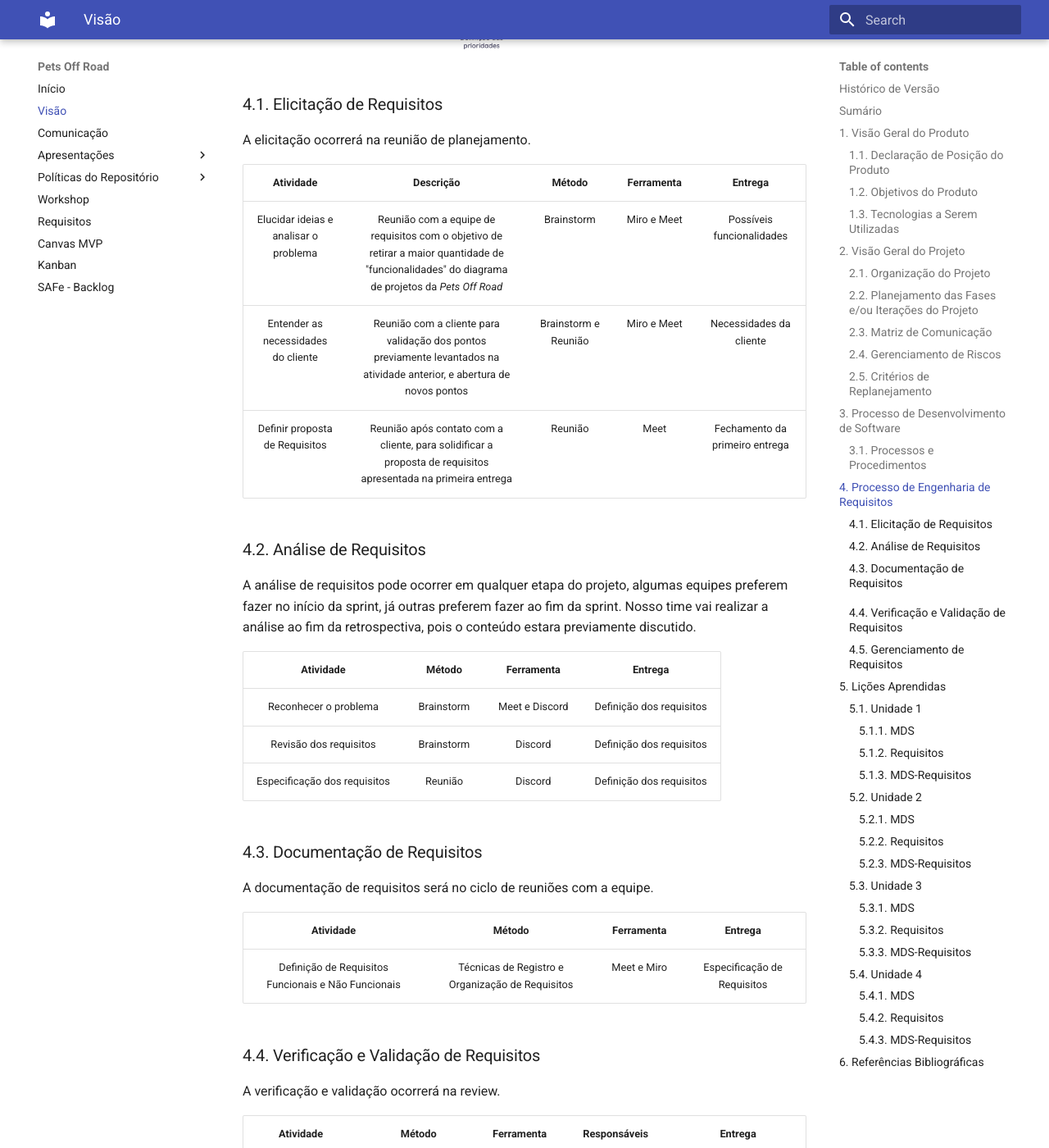
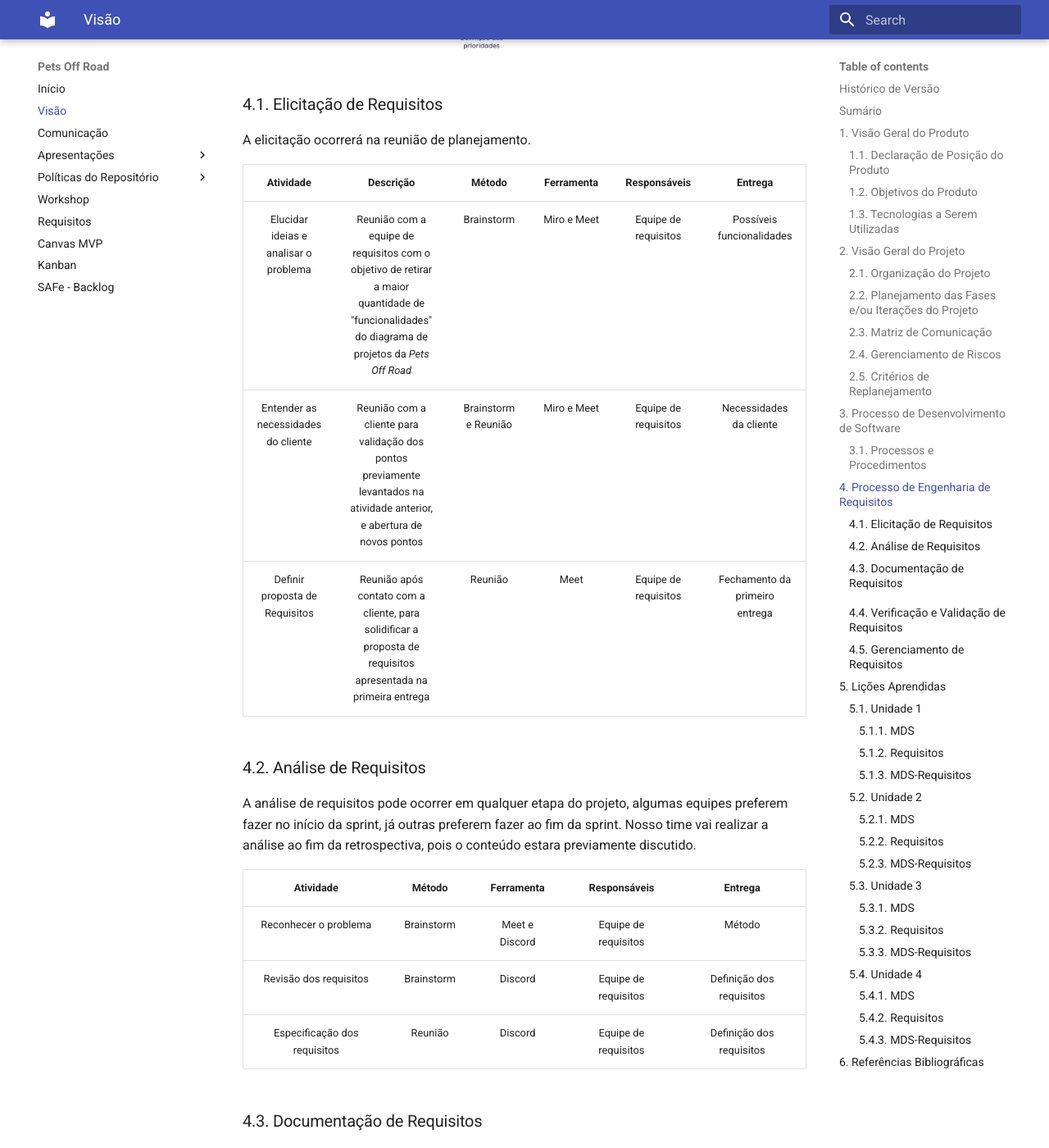
Before and after one commit to mdsreq-fga-unb/2022.1-pets-off-road, an MkDocs documentation site: the page built from docs/doc_visao.md, in a window 1280 px wide and 1400 px high, scrolled down 8985 px. Shown: the whole window at 82% size. Built offline with MkDocs 1.6.1 and Material for MkDocs 9.7.7, drawn with Linux system fonts in a browser that asks for light colours; some of the changed text lies outside the part shown.

Commit message:
Adicionando responsáveis pelas atividades de ER

```diff
--- a/docs/doc_visao.md
+++ b/docs/doc_visao.md
@@ -180,11 +180,11 @@ A equipe do projeto decidiu utilizar uma abordagem ágil para a Engenharia de Re
 
 A elicitação ocorrerá na reunião de planejamento.
 
-|               Atividade               |                                                                    Descrição                                                                    |        Método        | Ferramenta  |            Entrega             |
-| :-----------------------------------: | :---------------------------------------------------------------------------------------------------------------------------------------------: | :------------------: | :---------: | :----------------------------: |
-| Elucidar ideias e analisar o problema | Reunião com a equipe de requisitos com o objetivo de retirar a maior quantidade de "funcionalidades" do diagrama de projetos da _Pets Off Road_ |      Brainstorm      | Miro e Meet |   Possíveis funcionalidades    |
-|  Entender as necessidades do cliente  |            Reunião com a cliente para validação dos pontos previamente levantados na atividade anterior, e abertura de novos pontos             | Brainstorm e Reunião | Miro e Meet |    Necessidades da cliente     |
-|    Definir proposta de Requisitos     |                  Reunião após contato com a cliente, para solidificar a proposta de requisitos apresentada na primeira entrega                  |       Reunião        |    Meet     | Fechamento da primeiro entrega |
+|               Atividade               |                                                                    Descrição                                                                    |        Método        | Ferramenta  |     Responsáveis     |            Entrega             |
+| :-----------------------------------: | :---------------------------------------------------------------------------------------------------------------------------------------------: | :------------------: | :---------: | :------------------: | :----------------------------: |
+| Elucidar ideias e analisar o problema | Reunião com a equipe de requisitos com o objetivo de retirar a maior quantidade de "funcionalidades" do diagrama de projetos da _Pets Off Road_ |      Brainstorm      | Miro e Meet | Equipe de requisitos |   Possíveis funcionalidades    |
+|  Entender as necessidades do cliente  |            Reunião com a cliente para validação dos pontos previamente levantados na atividade anterior, e abertura de novos pontos             | Brainstorm e Reunião | Miro e Meet | Equipe de requisitos |    Necessidades da cliente     |
+|    Definir proposta de Requisitos     |                  Reunião após contato com a cliente, para solidificar a proposta de requisitos apresentada na primeira entrega                  |       Reunião        |    Meet     | Equipe de requisitos | Fechamento da primeiro entrega |
 
 
 
@@ -193,20 +193,20 @@ A elicitação ocorrerá na reunião de planejamento.
 
 A análise de requisitos pode ocorrer em qualquer etapa do projeto, algumas equipes preferem fazer no início da sprint, já outras preferem fazer ao fim da sprint. Nosso time vai realizar a análise ao fim da retrospectiva, pois o conteúdo estara previamente discutido.
 
-|          Atividade           |   Método   |   Ferramenta   |         Entrega          |
-| :--------------------------: | :--------: | :------------: | :----------------------: |
-|    Reconhecer o problema     | Brainstorm | Meet e Discord | Definição dos requisitos |
-|    Revisão dos requisitos    | Brainstorm |    Discord     | Definição dos requisitos |
-| Especificação dos requisitos |  Reunião   |    Discord     | Definição dos requisitos |
+|          Atividade           |   Método   |   Ferramenta   |     Responsáveis     |         Entrega          |
+| :--------------------------: | :--------: | :------------: | :------------------: | :----------------------: |
+|    Reconhecer o problema     | Brainstorm | Meet e Discord | Equipe de requisitos |          Método          |
+|    Revisão dos requisitos    | Brainstorm |    Discord     | Equipe de requisitos | Definição dos requisitos |
+| Especificação dos requisitos |  Reunião   |    Discord     | Equipe de requisitos | Definição dos requisitos |
 
 
 ### 4.3. Documentação de Requisitos
 
 A documentação de requisitos será no ciclo de reuniões com a equipe.
 
-|                      Atividade                      |                      Método                      | Ferramenta  |           Entrega           |
-| :-------------------------------------------------: | :----------------------------------------------: | :---------: | :-------------------------: |
-| Definição de Requisitos Funcionais e Não Funcionais | Técnicas de Registro e Organização de Requisitos | Meet e Miro | Especificação de Requisitos |
+|                      Atividade                      |                      Método                      | Ferramenta  |     Responsáveis     |           Entrega           |
+| :-------------------------------------------------: | :----------------------------------------------: | :---------: | :------------------: | :-------------------------: |
+| Definição de Requisitos Funcionais e Não Funcionais | Técnicas de Registro e Organização de Requisitos | Meet e Miro | Equipe de requisitos | Especificação de Requisitos |
 
 ###
 
@@ -223,9 +223,9 @@ A verificação e validação ocorrerá na review.
 
 O gerenciamento de requisitos ocorrerá durante o desenvolvimento.
 
-|                Atividade                |  Método  |   Ferramenta   |           Entrega           |
-| :-------------------------------------: | :------: | :------------: | :-------------------------: |
-| Acompanhamento e Refinamento do backlog | Reuniões | Meet e Discord | Detalhamento dos requisitos |
+|                Atividade                |  Método  |   Ferramenta   |     Responsáveis     |           Entrega           |
+| :-------------------------------------: | :------: | :------------: | :------------------: | :-------------------------: |
+| Acompanhamento e Refinamento do backlog | Reuniões | Meet e Discord | Equipe de requisitos | Detalhamento dos requisitos |
 
 ## 5. Lições Aprendidas
 
```
